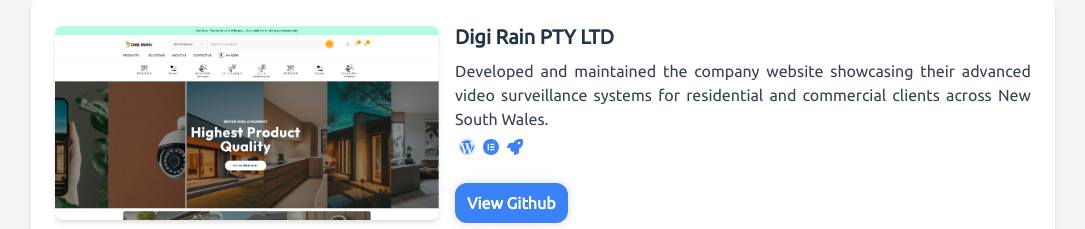
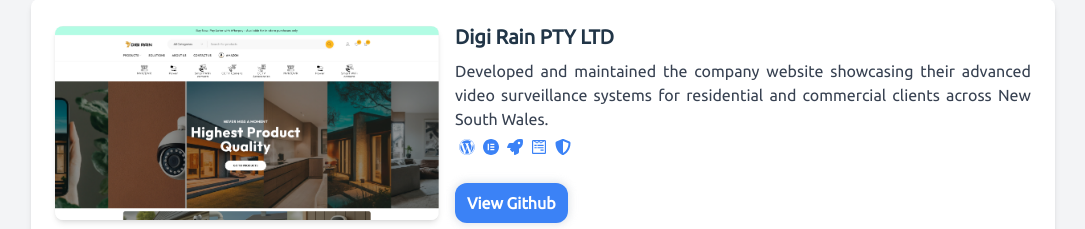
Before and after one commit to kaveh2k/portfolio, a React (Create React App) app: page / in a window 1280 px wide. Shown: the part 1640-1869 px from the top of the page, without its empty margins (97-1182 px from the left). Built offline with nearby package versions, Linux system fonts and the light colour scheme.

Commit message:
update project

```diff
--- a/src/components/main/projects/RenderProjects.jsx
+++ b/src/components/main/projects/RenderProjects.jsx
@@ -6,6 +6,8 @@
   FaJava,
   FaWordpress,
   FaRocket,
+  FaWpforms,
+  FaShieldAlt,
 } from "react-icons/fa";
 import {
   SiRedux,
@@ -103,6 +105,8 @@
         { Icon: FaWordpress, name: "Wordpress" },
         { Icon: SiElementor, name: "Elementor" },
         { Icon: FaRocket, name: "Rocket" },
+        { Icon: FaWpforms, name: "Wpforms" },
+        { Icon: FaShieldAlt, name: "WpDefence" },
       ],
       githubLink: "https://github.com/kaveh2k/teleportgate",
     },
```
